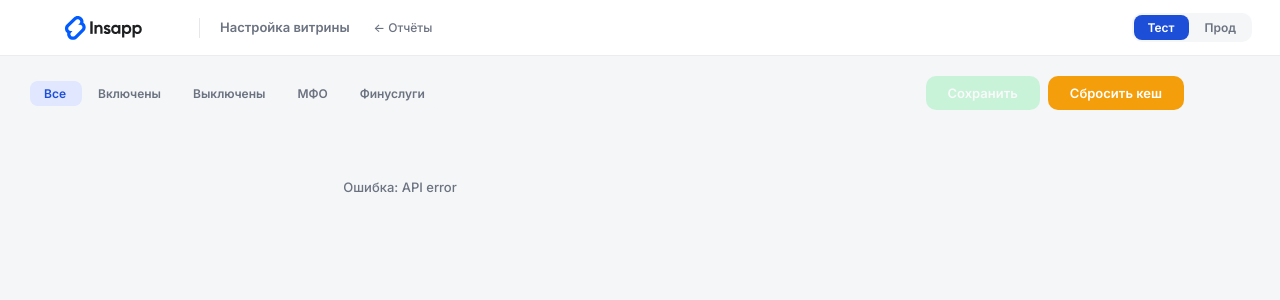
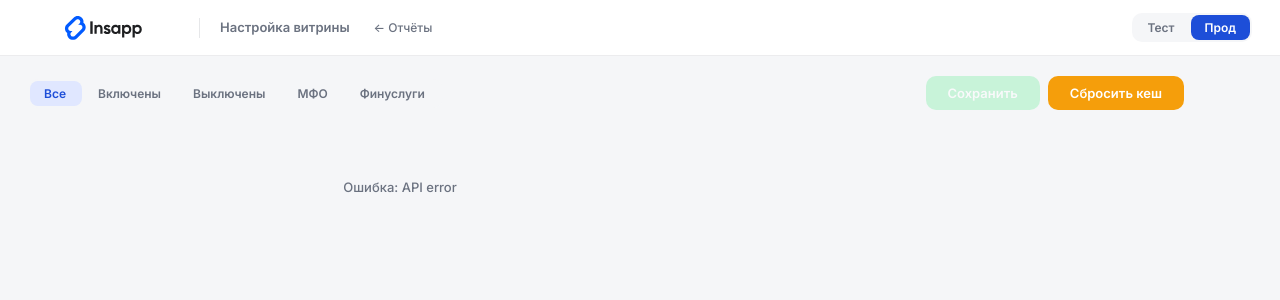
Before and after one commit to engwatch/insapp-skills, a Flask app: page /showcase in a window 1280 px wide. Shown: the top 300 px of the page. Run offline with Flask 3, Linux system fonts and the light colour scheme; data that the repository does not hold is empty.

Commit message:
fix: prod as default env, fix env toggle selector
- Прод выбран по умолчанию при загрузке страницы
- Фикс переключателя Тест/Прод через data-env атрибут

Co-Authored-By: Claude Opus 4.6 <noreply@anthropic.com>

```diff
--- a/tools/mfo-dashboard/templates/showcase.html
+++ b/tools/mfo-dashboard/templates/showcase.html
@@ -268,8 +268,8 @@
   <h1>Настройка витрины</h1>
   <a href="/" class="back-link" style="margin-left: 8px;">&larr; Отчёты</a>
   <div class="env-toggle" style="margin-left: auto;">
-    <button class="env-btn active" data-env="test" onclick="switchEnv('test')">Тест</button>
-    <button class="env-btn" data-env="prod" onclick="switchEnv('prod')">Прод</button>
+    <button class="env-btn" data-env="test" onclick="switchEnv('test')">Тест</button>
+    <button class="env-btn active" data-env="prod" onclick="switchEnv('prod')">Прод</button>
   </div>
 </div>
 
@@ -295,7 +295,7 @@
 <div class="product-list" id="productList"></div>
 
 <script>
-let ENV = 'test';
+let ENV = 'prod';
 let products = [];
 let originalState = {};
 let currentFilter = 'all';
```
